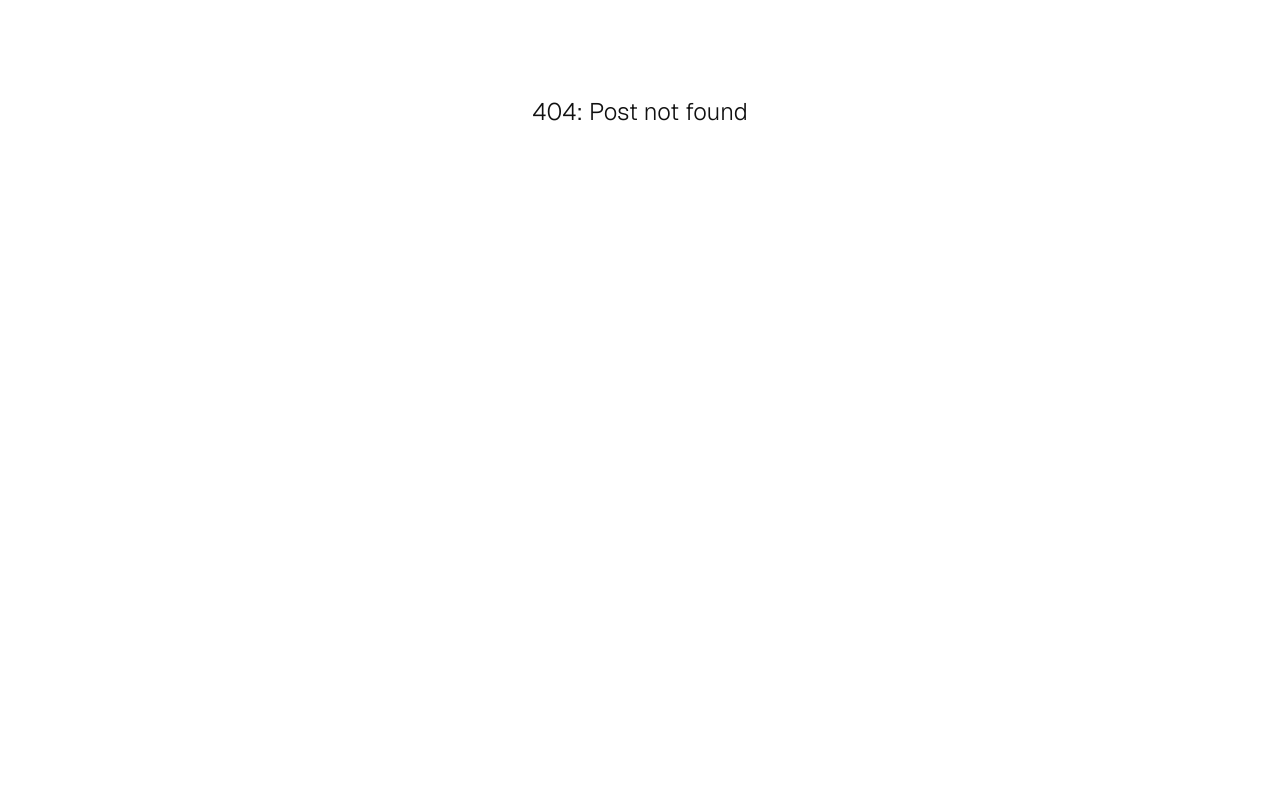
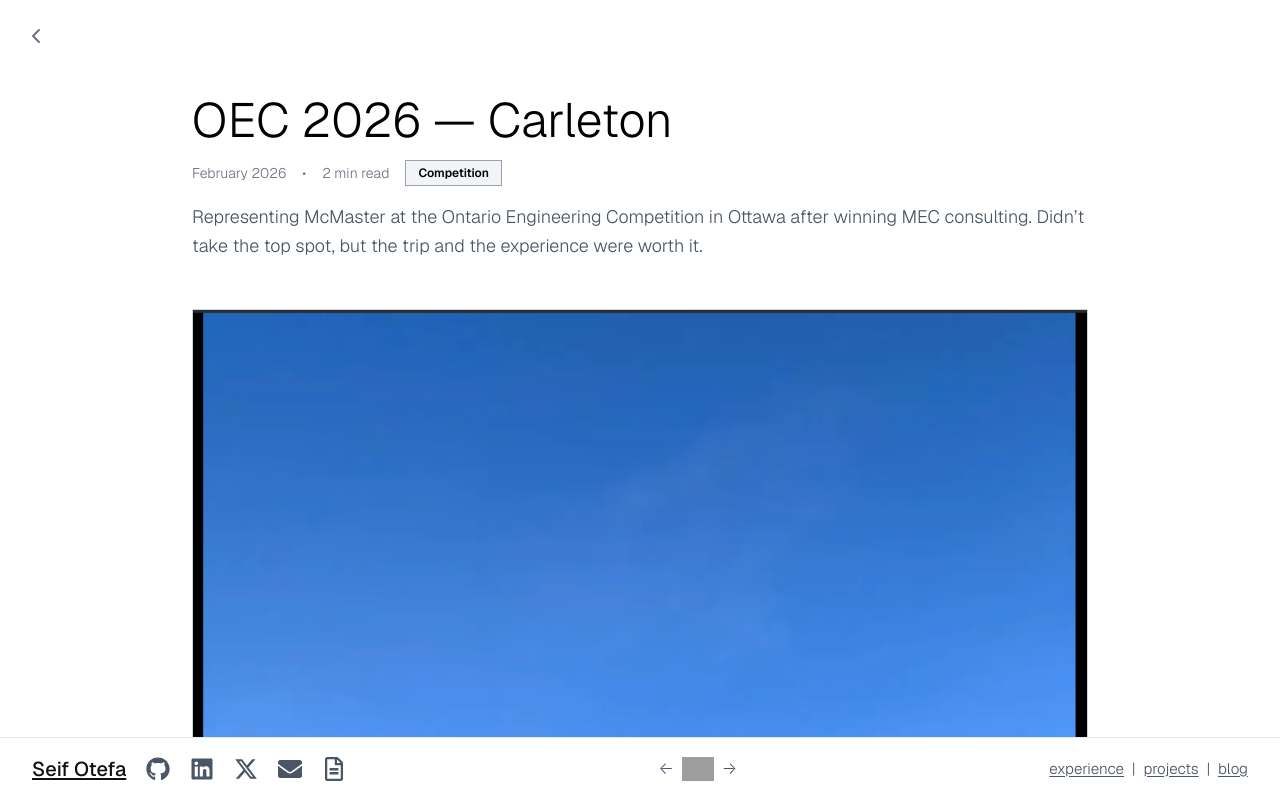
Before and after one commit to seifotefa/seif-portfolio-website, a React (Vite) app: page /blog/oec2026 in a window 1280 px wide. Before the commit this address had no page. Shown: the top 798 px of the page. Built offline with nearby package versions, Linux system fonts and the light colour scheme; grey boxes are pictures that could not be loaded.

Commit message:
new project and blog teeps

```diff
--- a/src/App.jsx
+++ b/src/App.jsx
@@ -15,6 +15,7 @@ import { MoVA } from './components/sections/blog/MoVA';
 import { CIP2025 } from './components/sections/blog/CIP2025';
 import { Jinsa } from './components/sections/blog/Jinsa';
 import { MEC2025 } from './components/sections/blog/MEC2025';
+import { OEC2026 } from './components/sections/blog/OEC2026';
 import { ResuMock } from './components/sections/blog/ResuMock';
 import { SparkAndPrepper } from './components/sections/blog/SparkAndPrepper';
 
@@ -76,6 +77,7 @@ const App = () => {
             <Route path="/blog/cip2025" element={<PageWrapper><CIP2025 /></PageWrapper>} />
             <Route path="/blog/jinsa" element={<PageWrapper><Jinsa /></PageWrapper>} />
             <Route path="/blog/mec2025" element={<PageWrapper><MEC2025 /></PageWrapper>} />
+            <Route path="/blog/oec2026" element={<PageWrapper><OEC2026 /></PageWrapper>} />
             <Route path="/blog/resumock" element={<PageWrapper><ResuMock /></PageWrapper>} />
             <Route path="/blog/sparkandprepper" element={<PageWrapper><SparkAndPrepper /></PageWrapper>} />
             <Route path="/blog/:slug" element={<PageWrapper><BlogPost /></PageWrapper>} />
--- a/src/components/ExperienceCard.jsx
+++ b/src/components/ExperienceCard.jsx
@@ -2,7 +2,7 @@ import React, { useState, useEffect } from "react";
 import { FiExternalLink } from 'react-icons/fi';
 import { useGSAP } from '../hooks/useGSAP';
 
-export const ExperienceCard = ({ date, title, company, description, logo, skills, companyLink = "#", highlights = [], articleLink = null }) => {
+export const ExperienceCard = ({ date, title, company, description, logo, skills = [], companyLink = "#", highlights = [], articleLink = null }) => {
     const [isExpanded, setIsExpanded] = useState(false);
     const { elementRef: cardRef, scaleIn, hoverScale } = useGSAP();
     const { elementRef: highlightsRef, fadeInUp } = useGSAP();
@@ -30,7 +30,7 @@ export const ExperienceCard = ({ date, title, company, description, logo, skills
           <div className="flex flex-col sm:flex-row sm:items-start sm:gap-4 mb-4">
             {/* Logo (desktop only) */}
             <div className="hidden sm:block flex-shrink-0">
-              <img src={logo} alt="Company logo" className="h-10 max-w-[60px] object-contain" />
+              {logo && <img src={logo} alt="Company logo" className="h-10 max-w-[60px] object-contain" />}
             </div>
 
             {/* Content */}
--- a/src/components/WebringLinks.jsx
+++ b/src/components/WebringLinks.jsx
@@ -27,12 +27,12 @@ export const WebringLinks = ({ variant = "footer" }) => {
           rel="noopener noreferrer"
           title="McMaster CS & SE Webring"
           style={{ lineHeight: 0 }}
-          className={linkClass}
+          className={`${linkClass} shrink-0`}
         >
           <img
             src={WEBRING_LOGO}
             alt="McMaster CS & SE Webring"
-            className="h-7 w-auto md:h-9 lg:h-10 block"
+            className="h-7 w-auto md:h-9 lg:h-10 block object-contain grayscale"
           />
         </a>
         <a
@@ -61,14 +61,14 @@ export const WebringLinks = ({ variant = "footer" }) => {
       </a>
       <a
         href={WEBRING_URL}
-        className={linkClass}
+        className={`${linkClass} shrink-0`}
         title="McMaster CS & SE Webring"
         style={{ lineHeight: 0 }}
       >
         <img
           src={WEBRING_LOGO}
           alt="McMaster CS & SE Webring"
-          className="h-6 w-auto block"
+          className="h-6 w-auto min-w-0 block object-contain grayscale"
         />
       </a>
       <a
--- a/src/components/sections/Blog.jsx
+++ b/src/components/sections/Blog.jsx
@@ -10,6 +10,14 @@ export const Blog = () => {
   const [sortBy, setSortBy] = useState('date-desc');
 
   const blogPosts = [
+    {
+      title: "OEC 2026 — Carleton",
+      date: "2026-02-24",
+      summary: "Representing McMaster at the Ontario Engineering Competition in Ottawa after winning MEC consulting. Aerospace-themed challenge on cleaning up debris in LEO.",
+      category: "Competition",
+      link: "/blog/oec2026",
+      image: "/assets/Screenshot 2026-02-24 235121.png"
+    },
     {
       title: "Frontline",
       date: "2026-01-11",
@@ -144,7 +152,7 @@ export const Blog = () => {
               {post.image && (
                 <div className="mb-4 overflow-hidden">
                   <img
-                    src={post.image}
+                    src={post.image.includes(' ') ? encodeURI(post.image) : post.image}
                     alt={post.title}
                     className="w-full h-48 object-cover group-hover:scale-105 transition-transform duration-300"
                   />
--- a/src/components/sections/Home.jsx
+++ b/src/components/sections/Home.jsx
@@ -30,7 +30,8 @@ export const Home = () => {
                     <WebringLinks variant="inline" />
                 </div>
                 <p className="text-[1.35rem] md:text-[1.425rem] lg:text-[1.575rem] text-gray-600 leading-snug">
-                    full-stack developer, robotics instructor, studying computer science @mcmasteru
+                    incoming swe{' '}
+                    <a href="https://backboard.io" target="_blank" rel="noreferrer" className="underline underline-offset-2 hover:text-black">@backboard.io</a>, robotics instructor, studying computer science @mcmasteru
                 </p>
                 <p className="text-[1rem] md:text-[1.2rem] lg:text-[1.4rem] text-gray-600 leading-snug">
                     <Link to="/blog/mec2025" className="underline underline-offset-2 hover:text-black">macengcomp25 winner</Link>,{' '}
--- a/src/components/sections/Projects.jsx
+++ b/src/components/sections/Projects.jsx
@@ -15,6 +15,13 @@ export const Projects = () => {
       github: "https://github.com/seifotefa/deltahacks-12",
       competition: { type: "Best Use of Presage SDK @ DeltaHacks12", winner: true },
       articleLink: "/blog/frontline",
+    },
+    {
+      name: "Notipply",
+      description: "A job alert service that sends real-time text notifications directly to your phone when new positions matching your preferences are posted. Get tailored job alerts within seconds so you can be among the first to apply.",
+      tech: ["Web", "Full-stack", "Notifications"],
+      category: "personal",
+      github: "https://www.notipply.com/",
     },
     {
       name: "Project Phoenix (MEC 2025)",
--- /dev/null
+++ b/src/components/sections/blog/OEC2026.jsx
@@ -0,0 +1,118 @@
+import React from 'react';
+import { Link } from 'react-router-dom';
+import { FaGithub, FaLinkedin, FaEnvelope, FaRegFileAlt } from 'react-icons/fa';
+import { FaXTwitter } from 'react-icons/fa6';
+import { BackToHome } from '../../BackToHome';
+import { WebringLinks } from '../../WebringLinks';
+
+export const OEC2026 = () => {
+  return (
+    <>
+      <BackToHome />
+      <section className="min-h-screen bg-white text-gray-700 pt-24 pb-32 px-8 md:px-16">
+        <div className="max-w-4xl mx-auto">
+          {/* Header */}
+          <div className="mb-12">
+            <h1 className="text-4xl md:text-5xl font-light text-black mb-4">OEC 2026 — Carleton</h1>
+            <div className="flex items-center gap-4 text-sm text-gray-500 mb-4">
+              <span>February 2026</span>
+              <span>•</span>
+              <span>2 min read</span>
+              <span className="px-3 py-1 bg-gray-100 border border-gray-400 text-black text-xs font-semibold">Competition</span>
+            </div>
+            <p className="text-lg text-gray-600 leading-relaxed">
+              Representing McMaster at the Ontario Engineering Competition in Ottawa after winning MEC consulting. Didn’t take the top spot, but the trip and the experience were worth it.
+            </p>
+          </div>
+
+          {/* Opening Ceremonies Image */}
+          <div className="mb-12">
+            <img
+              src={encodeURI("/assets/Screenshot 2026-02-24 235121.png")}
+              alt="OEC 2026 Opening Ceremonies at Carleton University"
+              className="w-full border border-gray-300"
+            />
+            <p className="text-sm text-gray-500 mt-2">OEC 2026 Opening Ceremonies — Carleton University</p>
+          </div>
+
+          {/* How I Got There */}
+          <div className="mb-12">
+            <h2 className="text-3xl font-light text-black mb-6">How I Got There</h2>
+            <div className="space-y-4 text-gray-700 leading-relaxed">
+              <p>
+                After winning first in the consulting category at the <Link to="/blog/mec2025" className="underline underline-offset-2 hover:text-black">McMaster Engineering Competition</Link>, our team got the chance to compete at the <strong>Ontario Engineering Competition (OEC)</strong> at Carleton University in Ottawa.
+              </p>
+              <p>
+                Everything was covered including hotel and travel so we could focus on the competition and on meeting other teams from across the province.
+              </p>
+            </div>
+          </div>
+
+          {/* Campus Image */}
+          <div className="mb-12">
+            <img
+              src={encodeURI("/assets/Screenshot 2026-02-24 234959.png")}
+              alt="Carleton University campus in winter"
+              className="w-full border border-gray-300"
+            />
+            <p className="text-sm text-gray-500 mt-2">Carleton University, Ottawa — winter 2026</p>
+          </div>
+
+          {/* The Theme */}
+          <div className="mb-12">
+            <h2 className="text-3xl font-light text-black mb-6">The Theme</h2>
+            <div className="space-y-4 text-gray-700 leading-relaxed">
+              <p>
+                This year’s consulting challenge was <strong>aerospace-themed</strong>: tackling the problem of <strong>cleaning up debris in Low Earth Orbit (LEO)</strong>. It was a cool, real-world prompt, space junk is a growing issue, and we got to think through how engineering and policy could help address it. I had 0 exposure to aerospace eng, and learned so much in such a short time.
+              </p>
+              <p>
+                We didn’t go super deep into the technical weeds; the focus was on framing the problem, proposing sensible approaches, and presenting clearly, exactly what you’d expect from a consulting-style competition.
+              </p>
+            </div>
+          </div>
+
+          <hr className="my-12 border-gray-300" />
+
+          {/* The Experience */}
+          <div className="mb-12">
+            <h2 className="text-3xl font-light text-black mb-6">The Experience</h2>
+            <div className="space-y-4 text-gray-700 leading-relaxed">
+              <p>
+                We didn’t end up winning at OEC, but that wasn’t the only point. The opening ceremonies, the venue at Carleton, and the chance to compete and hang out with other engineering students made the whole trip memorable.
+              </p>
+              <p>
+                If you get the chance to go to OEC after MEC, whether you win or just want the experience, go for it. The trip, the theme, and the people made it a blast. Even though it was the coldest weekend in decades, and our train was delayed 8 hours due to the snowstorm, we still had a great time and I can't wait to be back next year.
+              </p>
+            </div>
+          </div>
+
+
+        </div>
+      </section>
+
+      {/* Bottom footer bar */}
+      <div className="fixed left-0 right-0 bottom-0 z-50 bg-white border-t border-gray-200 px-4 py-3 md:px-8 md:py-4">
+        <div className="max-w-7xl mx-auto flex flex-col md:flex-row items-start md:items-center justify-between gap-2 md:gap-4">
+          <div className="flex items-center gap-3 md:gap-5">
+            <Link to="/about" className="font-medium text-[1rem] md:text-[1.25rem] underline underline-offset-2">Seif Otefa</Link>
+            <a href="https://github.com/seifotefa" target="_blank" rel="noreferrer" className="text-gray-600 hover:text-black"><FaGithub className="w-5 h-5 md:w-6 md:h-6" /></a>
+            <a href="https://linkedin.com/in/seif-otefa" target="_blank" rel="noreferrer" className="text-gray-600 hover:text-black"><FaLinkedin className="w-5 h-5 md:w-6 md:h-6" /></a>
+            <a href="https://x.com/0xseifo" target="_blank" rel="noreferrer" className="text-gray-600 hover:text-black"><FaXTwitter className="w-5 h-5 md:w-6 md:h-6" /></a>
+            <Link to="/contact" className="text-gray-600 hover:text-black" aria-label="Contact"><FaEnvelope className="w-5 h-5 md:w-6 md:h-6" /></Link>
+            <a href="https://seifotefa.com/resume" target="_blank" rel="noreferrer" className="text-gray-600 hover:text-black" aria-label="Resume"><FaRegFileAlt className="w-5 h-5 md:w-6 md:h-6" /></a>
+          </div>
+          <WebringLinks variant="footer" />
+          <p className="text-[0.85rem] md:text-[0.95rem] text-gray-600 leading-snug">
+            <Link to="/experience" className="underline underline-offset-2 hover:text-black">experience</Link>{' '}
+            <span className="mx-1">|</span>{' '}
+            <Link to="/projects" className="underline underline-offset-2 hover:text-black">projects</Link>{' '}
+            <span className="mx-1">|</span>{' '}
+            <Link to="/blog" className="underline underline-offset-2 hover:text-black">blog</Link>
+          </p>
+        </div>
+      </div>
+    </>
+  );
+};
+
+export default OEC2026;
--- a/src/hooks/useGSAP.js
+++ b/src/hooks/useGSAP.js
@@ -92,6 +92,7 @@ export const useGSAP = () => {
   };
 
   const staggerChildren = (stagger = 0.1, delay = 0) => {
+    if (!elementRef.current?.children?.length) return;
     return gsap.fromTo(
       elementRef.current.children,
       {
```
Also changed, not shown: public/assets/Screenshot 2026-02-24 234959.png (added), public/assets/Screenshot 2026-02-24 235121.png (added).
